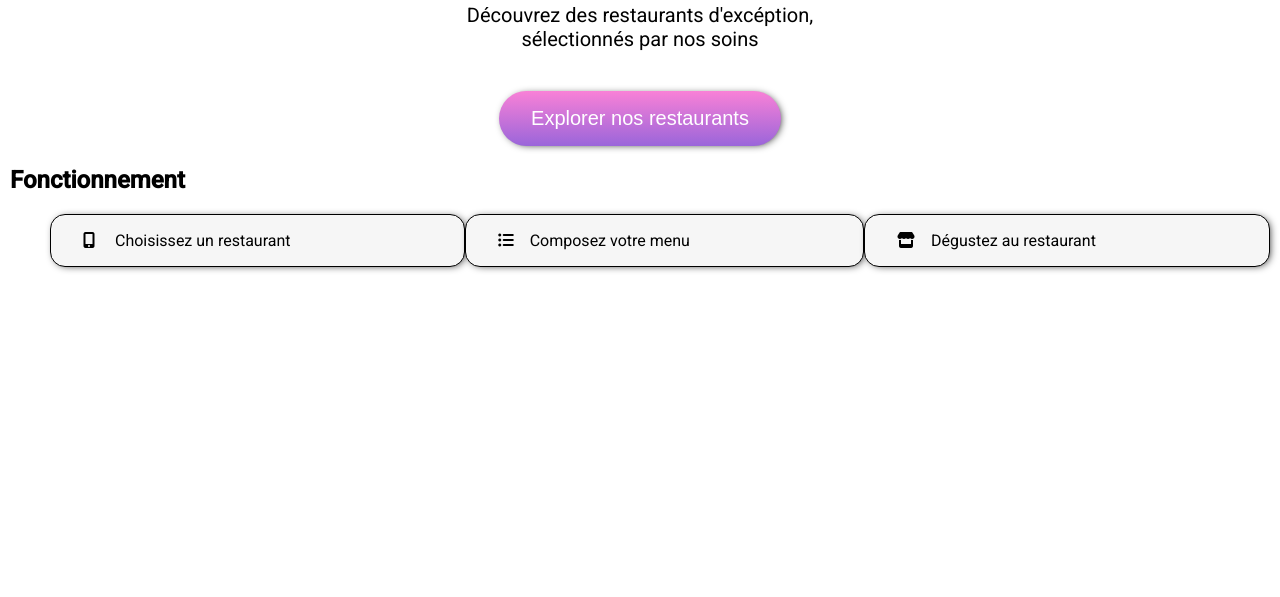
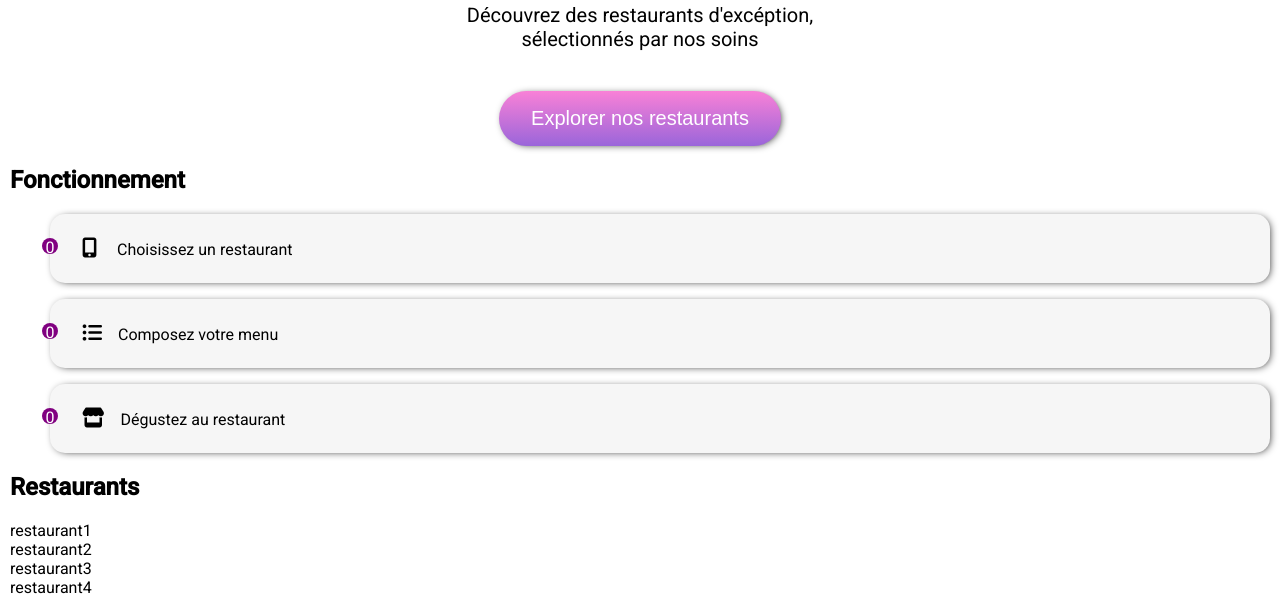
Before and after one commit to albi9z/MartinBrian_P_3__03_02_2022, a website: page index.html in a window 1280 px wide. Shown: the part 319-916 px from the top of the page. Before the commit the page ends 800 px from the top, so only its background shows below. Drawn offline with Linux system fonts and the light colour scheme; a web font is replaced by a local one.

Commit message:
menus_card

```diff
--- a/index.html
+++ b/index.html
@@ -29,7 +29,13 @@
             <li><i class="fas fa-list-ul"></i>Composez votre menu</li>
             <li><i class="fas fa-store"></i>Dégustez au restaurant</li>
         </ol>
-
+    </section>
+    <section class="menus">
+        <h2>Restaurants</h2>
+        <div class="card_menus">restaurant1</div>
+        <div class="card_menus">restaurant2</div>
+        <div class="card_menus">restaurant3</div>
+        <div class="card_menus">restaurant4</div>
     </section>
 
     </main>
--- a/sass/base/base.scss
+++ b/sass/base/base.scss
@@ -4,5 +4,5 @@
 body {
   margin: 0;
   font-family: "Roboto", sans-serif;
-  padding: 0 10px;
+  padding: 0 5px;
 }
--- /dev/null
+++ b/sass/composants/card_menus.scss
@@ -0,0 +1,8 @@
+.menus {
+    background-color: #f6f6f6;
+
+.card_menus{
+    border: solid 1px black;
+    height: 4rem;
+ }
+}
--- a/sass/composants/filtres.scss
+++ b/sass/composants/filtres.scss
@@ -1,36 +1,41 @@
 
 @import "../utils/box-shadow.scss";
 @import "../utils/zoom.scss";
+@import "../utils/variables.scss";
 
 .filtres{
+    counter-reset: filtres;
     & ol{
         display: flex;
-        flex-wrap: wrap;
-        @media (max-width: 768px) {
         flex-direction: column;
         gap: 1rem;
-        }
     }
     & li{
+        position: relative;
         &::before {
+            content: counter(filtres);
+            counter-increment: 'filtres';
             color: #fff;
             background-color: purple;
-            width: 1rem;
-            height: 1rem;
             border-radius: 50px;
+            display: grid;
+            place-items: center;
+            position: absolute;
+            width:$acceuil-height;
+            height:$acceuil-height;
+            left: -0.5rem;
         }
         list-style-type: none;
         background-color: #f6f6f6;
-        padding: 1rem 2rem;
-        border: solid 1px black;
-        flex-grow: 1;
+        padding: 1.5rem 2rem;
         border-radius: 15px;
         @include shadow;
-        & :hover{
+        &:hover{
          @include zoom;
         }
         & i.fas{
             margin-right: 1rem;
+            font-size: 20px;
         }
     }
 }
--- /dev/null
+++ b/sass/utils/variables.scss
@@ -0,0 +1 @@
+$acceuil-height: 1rem;
--- a/sass/utils/zoom.scss
+++ b/sass/utils/zoom.scss
@@ -1,3 +1,3 @@
-@mixin zoom{
+@mixin zoom {
     transform: scale(1.02);
 }
--- a/style.scss
+++ b/style.scss
@@ -1,5 +1,5 @@
 @import "./sass/base/base.scss";
 @import "./sass/layout/header.scss";
 @import "./sass/layout/paris_belleville.scss";
-@import "./sass/layout/acceuille.scss";
+@import "./sass/layout/acceuil_button.scss";
 @import "./sass/composants/filtres.scss";
```
Also changed, not shown: sass/base/base.css, sass/composants/card_menus.css (added), sass/composants/filtres.css, sass/layout/acceuil_button.css (renamed from sass/layout/acceuille.css), sass/layout/acceuil_button.scss (renamed from sass/layout/acceuille.scss), sass/utils/variables.css (added), style.css, 7 other files.
